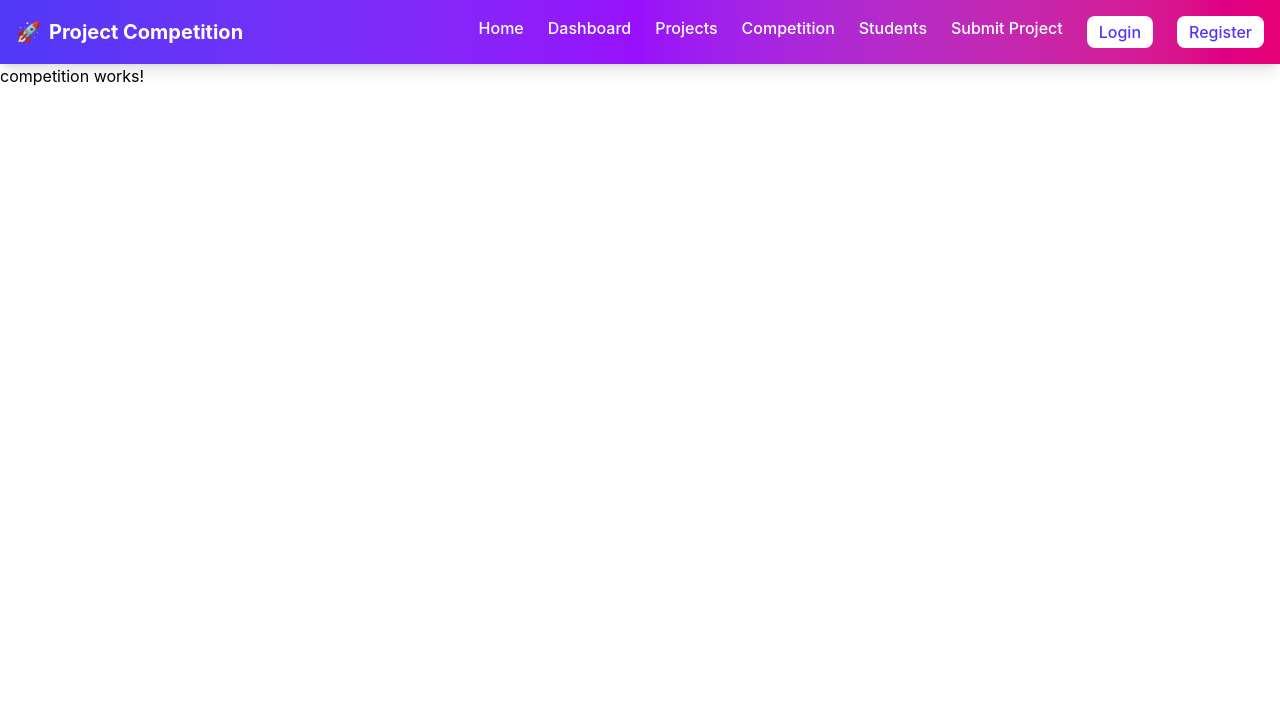
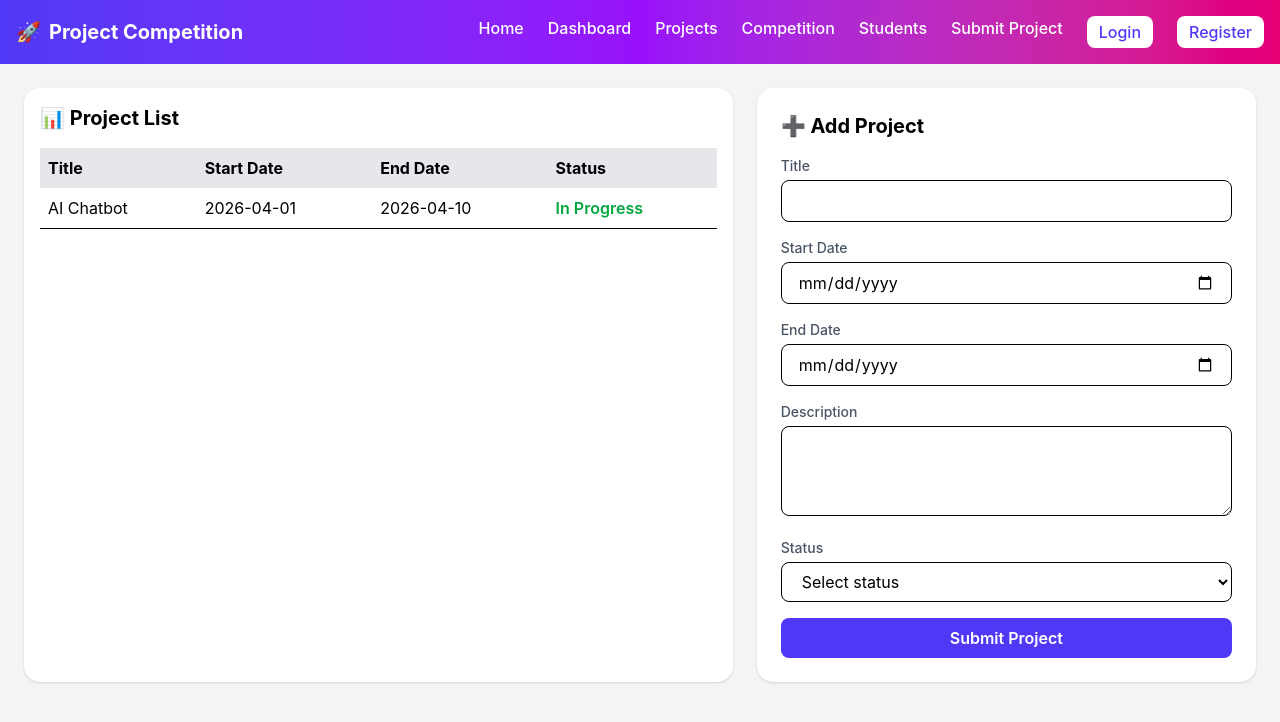
Before and after one commit to suryanshpandey61/College-Project-Competition, an Angular app: page /competition in a window 1280 px wide. Shown: the top 722 px of the page. Built offline with nearby package versions, Linux system fonts and the light colour scheme.

Commit message:
competition-compo-added

```diff
--- a/src/app/components/competition/competition.html
+++ b/src/app/components/competition/competition.html
@@ -1 +1,91 @@
-<p>competition works!</p>
+<div class="min-h-screen bg-gray-100 p-6">
+
+  <div class="grid md:grid-cols-12 gap-6">
+
+    <!-- LEFT: TABLE (col-7) -->
+    <div class="md:col-span-7 bg-white rounded-2xl shadow p-4">
+
+      <h2 class="text-xl font-bold mb-4">📊 Project List</h2>
+
+      <table class="w-full border-collapse">
+        <thead>
+          <tr class="bg-gray-200 text-left">
+            <th class="p-2">Title</th>
+            <th class="p-2">Start Date</th>
+            <th class="p-2">End Date</th>
+            <th class="p-2">Status</th>
+          </tr>
+        </thead>
+
+        <tbody>
+          <!-- Example row -->
+          <tr class="border-b hover:bg-gray-100">
+            <td class="p-2">AI Chatbot</td>
+            <td class="p-2">2026-04-01</td>
+            <td class="p-2">2026-04-10</td>
+            <td class="p-2 text-green-600 font-semibold">In Progress</td>
+          </tr>
+        </tbody>
+      </table>
+
+    </div>
+
+    <!-- RIGHT: FORM (col-5) -->
+    <div class="md:col-span-5 bg-white rounded-2xl shadow p-6">
+
+      <h2 class="text-xl font-bold mb-4">➕ Add Project</h2>
+
+      <form class="space-y-4">
+
+        <!-- Title -->
+        <div>
+          <label class="block text-sm font-medium text-gray-600">Title</label>
+          <input type="text"
+            class="w-full mt-1 px-4 py-2 border rounded-lg focus:ring-2 focus:ring-indigo-500 outline-none">
+        </div>
+
+        <!-- Start Date -->
+        <div>
+          <label class="block text-sm font-medium text-gray-600">Start Date</label>
+          <input type="date"
+            class="w-full mt-1 px-4 py-2 border rounded-lg focus:ring-2 focus:ring-indigo-500 outline-none">
+        </div>
+
+        <!-- End Date -->
+        <div>
+          <label class="block text-sm font-medium text-gray-600">End Date</label>
+          <input type="date"
+            class="w-full mt-1 px-4 py-2 border rounded-lg focus:ring-2 focus:ring-indigo-500 outline-none">
+        </div>
+
+        <!-- Description -->
+        <div>
+          <label class="block text-sm font-medium text-gray-600">Description</label>
+          <textarea rows="3"
+            class="w-full mt-1 px-4 py-2 border rounded-lg focus:ring-2 focus:ring-indigo-500 outline-none"></textarea>
+        </div>
+
+        <!-- Status -->
+        <div>
+          <label class="block text-sm font-medium text-gray-600">Status</label>
+          <select
+            class="w-full mt-1 px-4 py-2 border rounded-lg focus:ring-2 focus:ring-indigo-500 outline-none">
+            <option value="">Select status</option>
+            <option value="INPROGRESS">In Progress</option>
+            <option value="CLOSED">Closed</option>
+          </select>
+        </div>
+
+        <!-- Button -->
+        <button
+          class="w-full bg-indigo-600 text-white py-2 rounded-lg font-semibold hover:bg-indigo-700 transition">
+          Submit Project
+        </button>
+
+      </form>
+
+    </div>
+
+  </div>
+
+</div>
```
